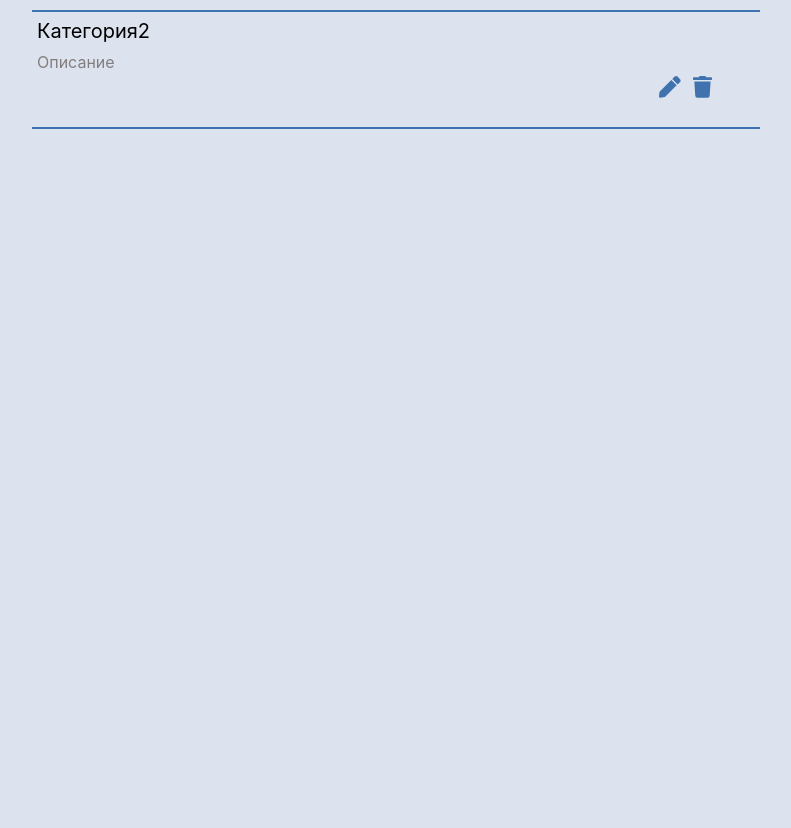
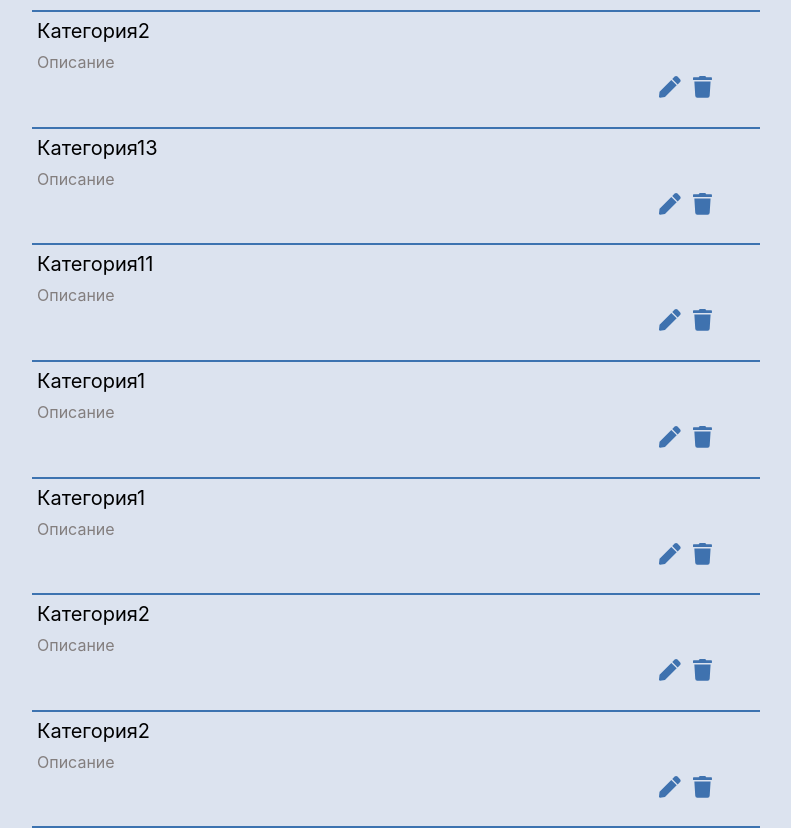
Before and after one commit to ostroovok/QPD_todo_react, a React (Create React App) app in the folder todo/: page /categories in a window 1280 px wide. Shown: the part 880-1708 px from the top of the page, without its empty margins (264-1055 px from the left). Before the commit the page ends 1009 px from the top, so only its background shows below. Built offline with nearby package versions, Linux system fonts and the light colour scheme.

Commit message:
подправил стили

```diff
--- a/todo/src/components/ItemList/ItemList.tsx
+++ b/todo/src/components/ItemList/ItemList.tsx
@@ -23,7 +23,7 @@ const ListElement: React.FC<IListElement> = ({
           <ChangeButton />
           <DeleteButton
             title="Удаление ..."
-            children={<div>Вы уверены, что хотите удалить "{title}"?</div>}
+            children={<div className="list-element-title">Вы уверены, что хотите удалить "{title}"?</div>}
           />
         </span>
       </div>
--- a/todo/src/components/Modals/Modal.css
+++ b/todo/src/components/Modals/Modal.css
@@ -13,8 +13,10 @@
     left: 50%;
     transform: translate(-50%, -50%);
     background-color: #DBE2EF;
-    max-height: 380px;
-    max-width: 800px;
+    /* max-height: 380px;
+    max-width: 800px; */
+    min-height: 200px;
+    min-width: 500px;
     display: flex;
     flex-direction: column;
     justify-content: space-between;
@@ -44,7 +46,7 @@
     display: flex;
     align-items: center;
     color: #3F72AF;
-    margin-top: 32px;
+    margin-top: 5%;
   }
 
   .modalFooter {
@@ -108,5 +110,5 @@
     border: none;
     font-size: 13pt;
     cursor: pointer;
-    margin: auto 10px 50% 10%;
+    margin: 0 5px 30% 10%;
   }
--- a/todo/src/pages/Categories.tsx
+++ b/todo/src/pages/Categories.tsx
@@ -35,6 +35,12 @@ function Categories(){
         { title: "Категория1", description: "Описание"},
         { title: "Категория2", description: "Описание"},
         { title: "Категория2", description: "Описание"},
+        { title: "Категория13", description: "Описание"},
+        { title: "Категория11", description: "Описание"},
+        { title: "Категория1", description: "Описание"},
+        { title: "Категория1", description: "Описание"},
+        { title: "Категория2", description: "Описание"},
+        { title: "Категория2", description: "Описание"},
       ];
 
       return (
--- a/todo/src/pages/Tasks.tsx
+++ b/todo/src/pages/Tasks.tsx
@@ -19,9 +19,9 @@ const element = (
           <legend>Категория</legend>
           <select >
             <option value="" selected >Выберите категорию</option>
-            <option value="2">2</option>
-            <option value="3">3</option>
-            <option value="4">4</option>
+            <option value="2">Категория2</option>
+            <option value="3">Категория3</option>
+            <option value="4">Категория4</option>
           </select>
         </fieldset>
         </span>
```
Also changed, not shown: todo/src/components/Header/navbar.css (line endings or trailing spaces).
